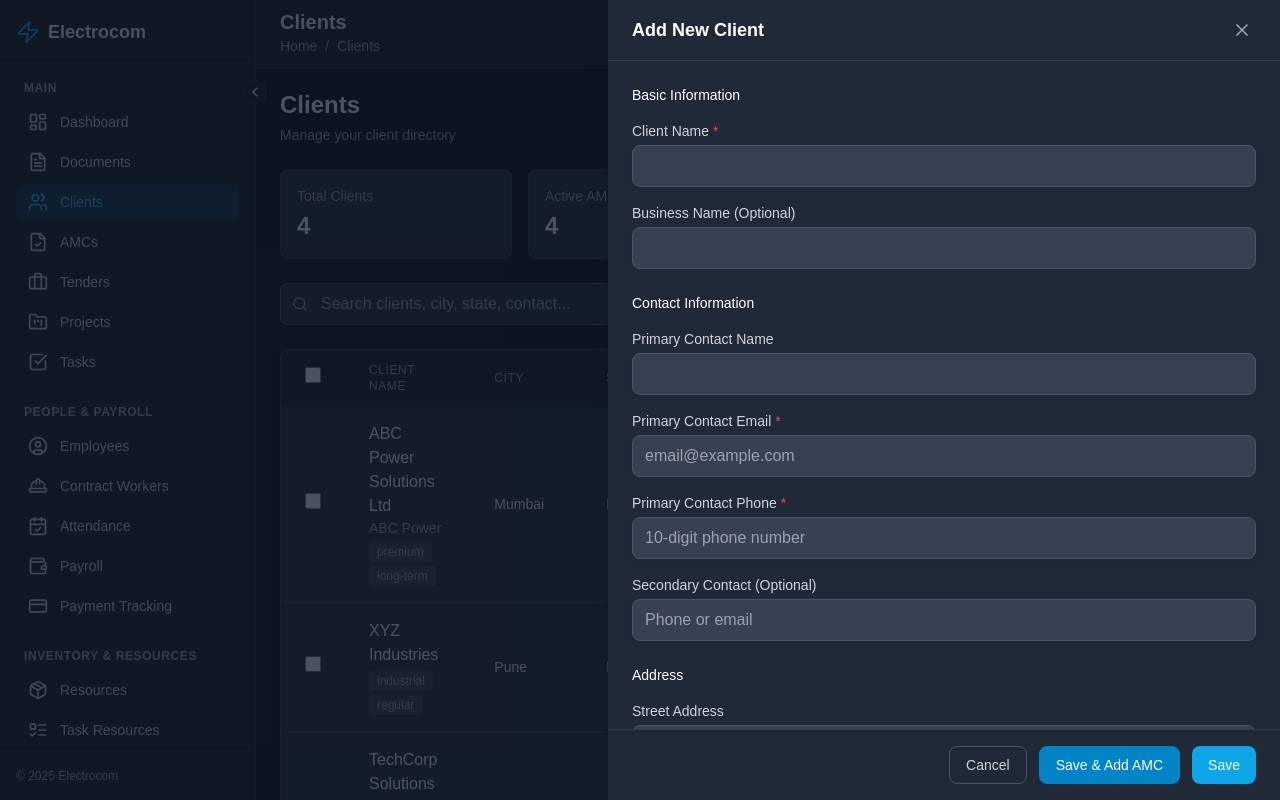
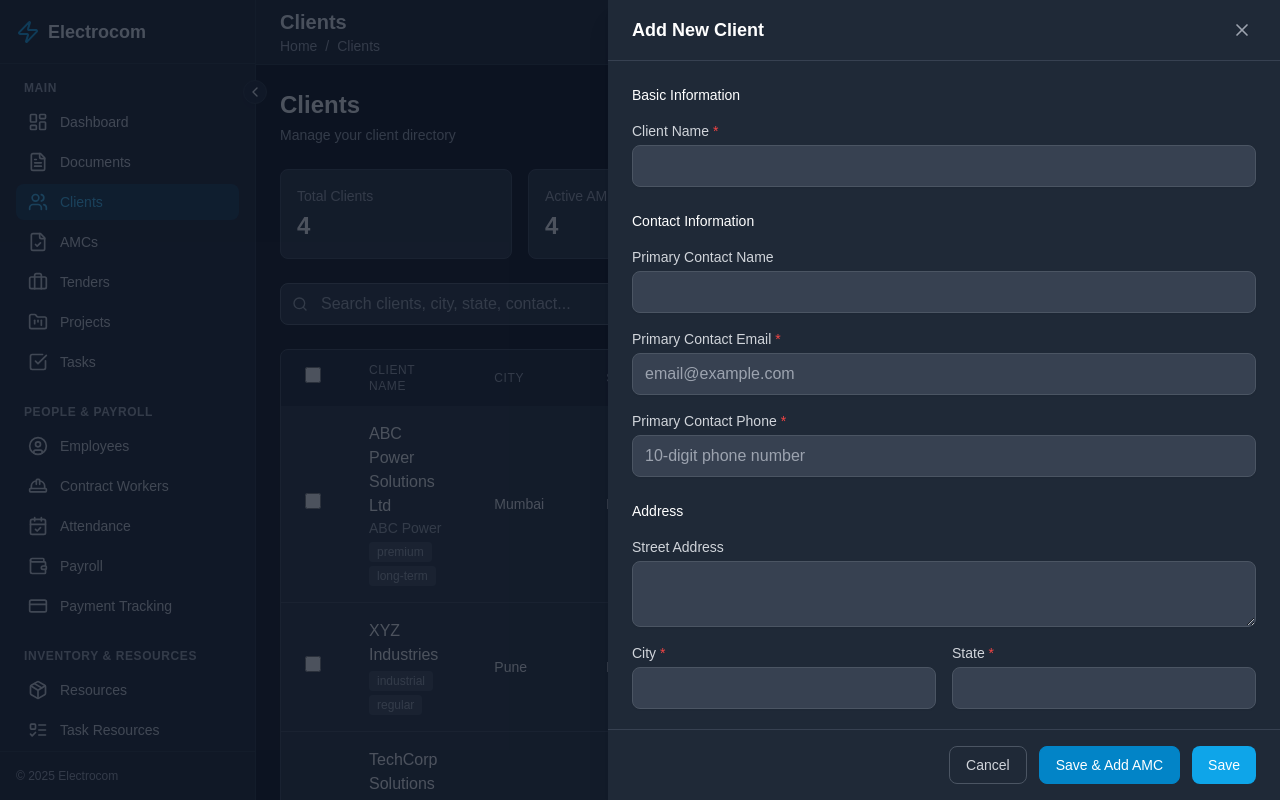
Before and after one commit to Electrocom-Solutions/WebApp, a Next.js app: page /clients in a window 1280 px wide. Both pictures are taken after a click on the button "New Client". Built offline with nearby package versions, Linux system fonts and the light colour scheme.

Commit message:
Remove fields from client and AMC forms: Remove Business Name, Secondary Contact, and Tags from client form; Remove Description from AMC form

```diff
--- a/components/amcs/amc-form-modal.tsx
+++ b/components/amcs/amc-form-modal.tsx
@@ -260,20 +260,6 @@ export function AMCFormModal({ isOpen, onClose, onSubmit, amc, clients }: AMCFor
                   </select>
                 </div>
 
-                {/* Description */}
-                <div>
-                  <label className="block text-sm font-medium text-gray-700 dark:text-gray-300 mb-1">
-                    Description
-                  </label>
-                  <textarea
-                    value={formData.description || ''}
-                    onChange={(e) => setFormData({ ...formData, description: e.target.value })}
-                    rows={3}
-                    placeholder="Brief description of services covered under this AMC"
-                    className="w-full rounded-lg border border-gray-300 bg-white px-3 py-2 text-sm text-gray-900 placeholder-gray-500 focus:border-sky-500 focus:outline-none focus:ring-1 focus:ring-sky-500 dark:border-gray-600 dark:bg-gray-700 dark:text-white dark:placeholder-gray-400"
-                  />
-                </div>
-
                 {/* Notes */}
                 <div>
                   <label className="block text-sm font-medium text-gray-700 dark:text-gray-300 mb-1">
--- a/components/clients/client-form-modal.tsx
+++ b/components/clients/client-form-modal.tsx
@@ -151,20 +151,6 @@ export function ClientFormModal({
                         <p className="mt-1 text-sm text-red-600">{errors.name}</p>
                       )}
                     </div>
-
-                    <div>
-                      <label className="block text-sm font-medium text-gray-700 dark:text-gray-300">
-                        Business Name (Optional)
-                      </label>
-                      <input
-                        type="text"
-                        value={formData.business_name || ""}
-                        onChange={(e) =>
-                          setFormData({ ...formData, business_name: e.target.value })
-                        }
-                        className="mt-1 block w-full rounded-lg border border-gray-300 px-3 py-2 shadow-sm focus:border-sky-500 focus:outline-none focus:ring-sky-500 dark:border-gray-600 dark:bg-gray-700 dark:text-white"
-                      />
-                    </div>
                   </div>
                 </div>
 
@@ -235,24 +221,6 @@ export function ClientFormModal({
                           {errors.primary_contact_phone}
                         </p>
                       )}
-                    </div>
-
-                    <div>
-                      <label className="block text-sm font-medium text-gray-700 dark:text-gray-300">
-                        Secondary Contact (Optional)
-                      </label>
-                      <input
-                        type="text"
-                        value={formData.secondary_contact || ""}
-                        onChange={(e) =>
-                          setFormData({
-                            ...formData,
-                            secondary_contact: e.target.value,
-                          })
-                        }
-                        className="mt-1 block w-full rounded-lg border border-gray-300 px-3 py-2 shadow-sm focus:border-sky-500 focus:outline-none focus:ring-sky-500 dark:border-gray-600 dark:bg-gray-700 dark:text-white"
-                        placeholder="Phone or email"
-                      />
                     </div>
                   </div>
                 </div>
@@ -353,30 +321,6 @@ export function ClientFormModal({
                   <div className="space-y-4">
                     <div>
                       <label className="block text-sm font-medium text-gray-700 dark:text-gray-300">
-                        Tags
-                      </label>
-                      <input
-                        type="text"
-                        value={formData.tags?.join(", ") || ""}
-                        onChange={(e) =>
-                          setFormData({
-                            ...formData,
-                            tags: e.target.value
-                              .split(",")
-                              .map((tag) => tag.trim())
-                              .filter(Boolean),
-                          })
-                        }
-                        placeholder="premium, vip, long-term"
-                        className="mt-1 block w-full rounded-lg border border-gray-300 px-3 py-2 shadow-sm focus:border-sky-500 focus:outline-none focus:ring-sky-500 dark:border-gray-600 dark:bg-gray-700 dark:text-white"
-                      />
-                      <p className="mt-1 text-xs text-gray-500 dark:text-gray-400">
-                        Separate tags with commas
-                      </p>
-                    </div>
-
-                    <div>
-                      <label className="block text-sm font-medium text-gray-700 dark:text-gray-300">
                         Notes
                       </label>
                       <textarea
```
